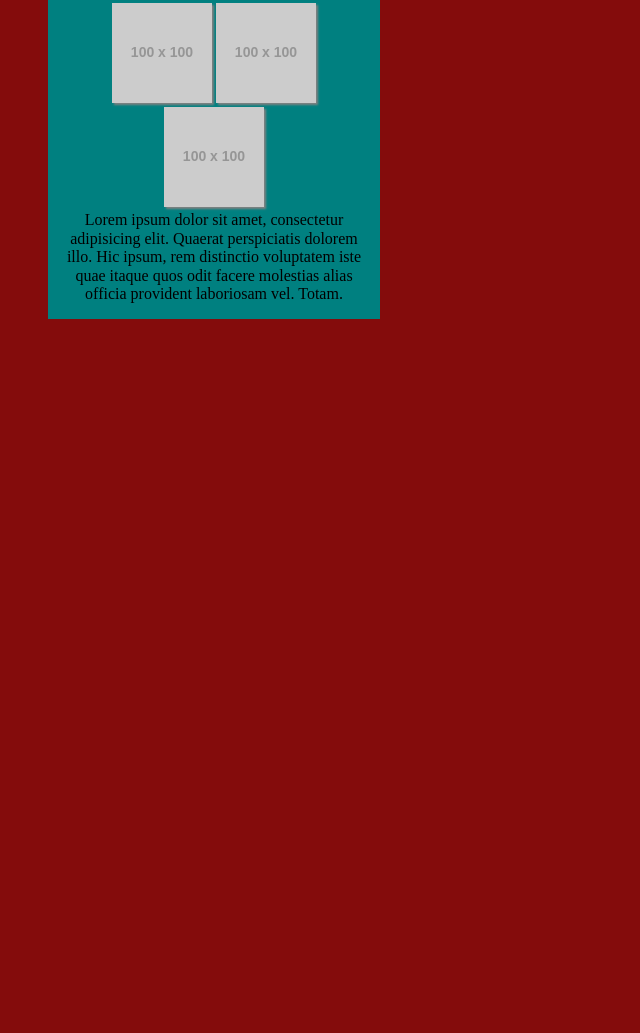
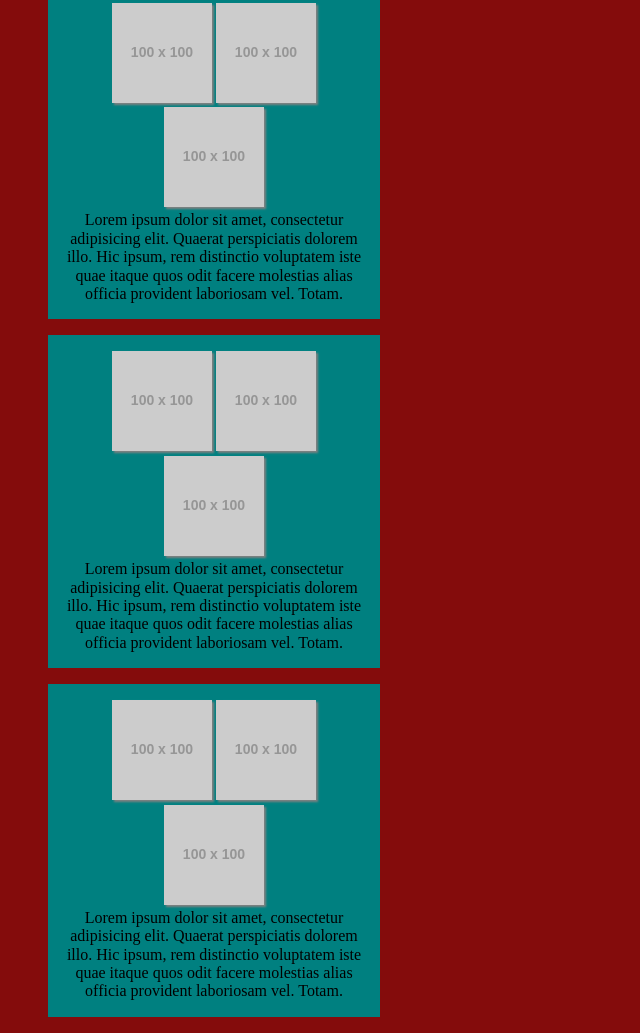
Before and after one commit to saikigarrett/p3-design-portfolio, a plain HTML site: page index.html in a window 1280 px wide. Shown: the part 93-1126 px from the top of the page, without its empty margins (0-640 px from the left). Before the commit the page ends 800 px from the top, so only its background shows below. Drawn offline with nearby package versions, Linux system fonts and the light colour scheme; some packages are replaced by stand-ins of ours; placeholder pictures from the web are drawn by us; a script that the page names is missing.

Commit message:
Grabbed Fonts
Grabbed Fonts folder from lightGallery

Also made three separate figure boxes for picture content.

```diff
--- a/css/styles.scss
+++ b/css/styles.scss
@@ -10,6 +10,7 @@ body {
     background: #840c0c;
 }
 
+
 // Portfolio Items
 figure {
     background: teal;
--- a/index.html
+++ b/index.html
@@ -40,11 +40,47 @@
             <figcaption>Lorem ipsum dolor sit amet, consectetur adipisicing elit. Quaerat perspiciatis dolorem illo. Hic ipsum, rem distinctio voluptatem iste quae itaque quos odit facere molestias alias officia provident laboriosam vel. Totam.</figcaption>
         </figure>
 
+               <figure>
+
+              <a href="http://unsplash.it/800x600/?random"> <!-- anchor link opens full size image-->
+              <!-- thumbnail -->
+                <img src="http://placehold.it/100x100" alt=""></a>
+
+               <a href="ttp://unsplash.it/800x600/?random"> <!-- anchor link opens full size image-->
+              <!-- thumbnail -->
+                <img src="http://placehold.it/100x100" alt=""></a>
+
+                <a href="ttp://unsplash.it/800x600/?random"> <!-- anchor link opens full size image-->
+              <!-- thumbnail -->
+                <img src="http://placehold.it/100x100" alt=""></a>
+
+
+            <figcaption>Lorem ipsum dolor sit amet, consectetur adipisicing elit. Quaerat perspiciatis dolorem illo. Hic ipsum, rem distinctio voluptatem iste quae itaque quos odit facere molestias alias officia provident laboriosam vel. Totam.</figcaption>
+        </figure>
+
+               <figure>
+
+              <a href="http://unsplash.it/800x600/?random"> <!-- anchor link opens full size image-->
+              <!-- thumbnail -->
+                <img src="http://placehold.it/100x100" alt=""></a>
+
+               <a href="ttp://unsplash.it/800x600/?random"> <!-- anchor link opens full size image-->
+              <!-- thumbnail -->
+                <img src="http://placehold.it/100x100" alt=""></a>
+
+                <a href="ttp://unsplash.it/800x600/?random"> <!-- anchor link opens full size image-->
+              <!-- thumbnail -->
+                <img src="http://placehold.it/100x100" alt=""></a>
+
+
+            <figcaption>Lorem ipsum dolor sit amet, consectetur adipisicing elit. Quaerat perspiciatis dolorem illo. Hic ipsum, rem distinctio voluptatem iste quae itaque quos odit facere molestias alias officia provident laboriosam vel. Totam.</figcaption>
+        </figure>
+
     </main>
 
     <!-- Scripts -->
     <script src="https://cdnjs.cloudflare.com/ajax/libs/jquery/3.1.1/jquery.min.js"></script>
-    <script src="js/lightgallery.js.js"></script>
+    <script src="js/lightgallery.js"></script>
     <script src="js/scripts.js"></script>
 
 </body>
```
Also changed, not shown: fonts/lg.ttf (added), fonts/lg.woff (added), 3 other files.
